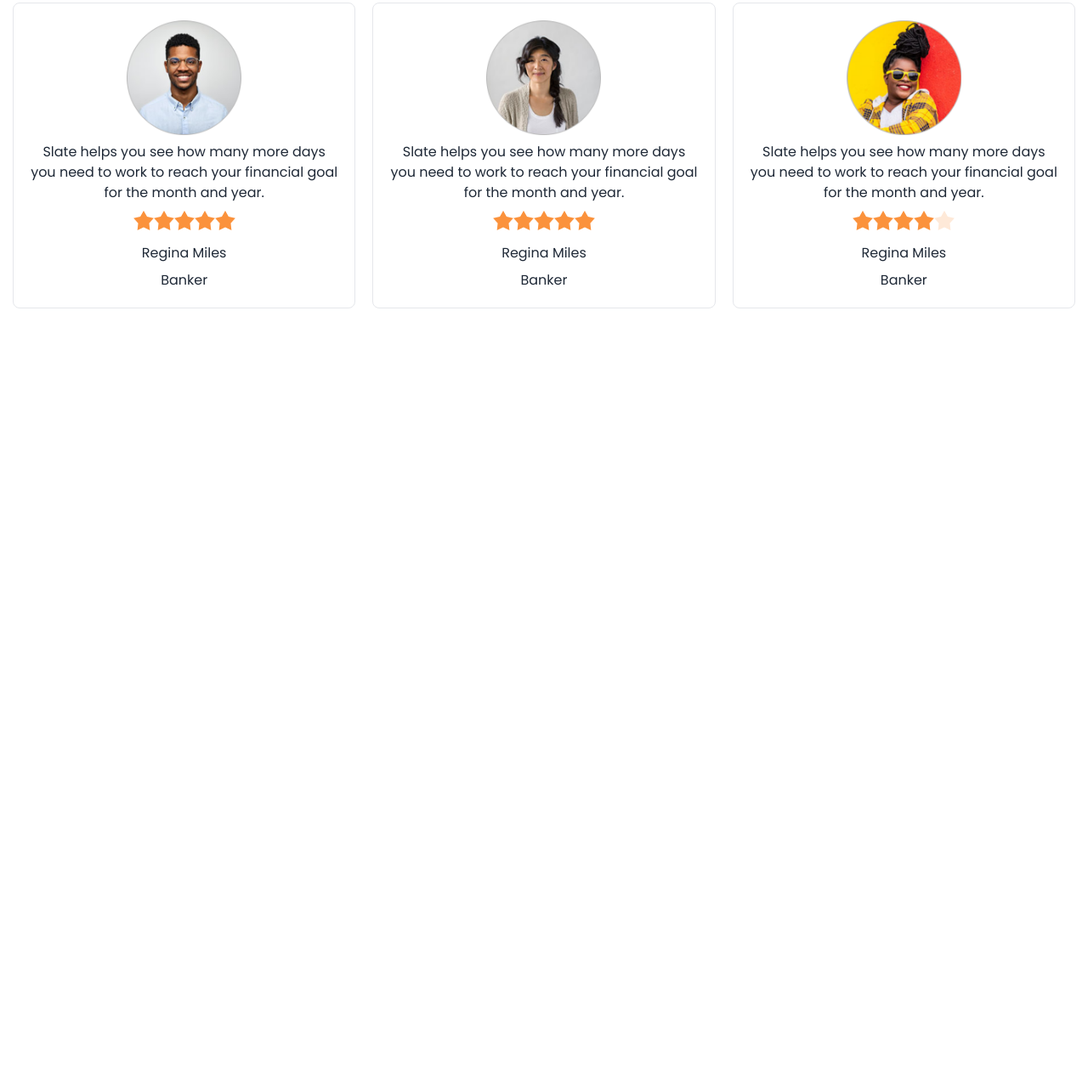
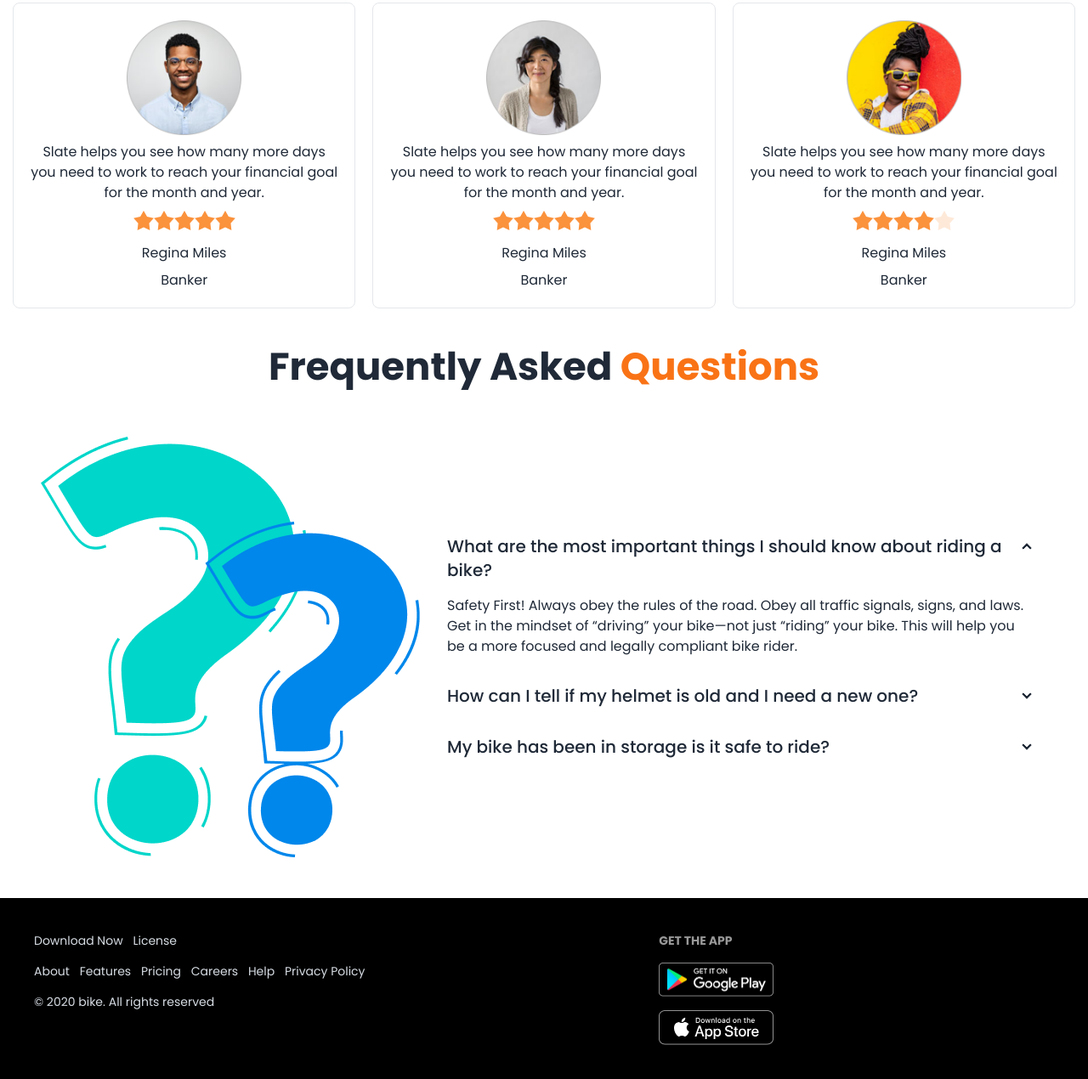
Before and after one commit to mehedi22rifat/Biker-zone-widh-daisyui, a plain HTML site: page ihello.html in a window 1280 px wide. Shown: the part 2030-3300 px from the top of the page at 85% size. Before the commit the page ends 2428 px from the top, so only its background shows below. Drawn offline with nearby package versions, Linux system fonts and the light colour scheme.

Commit message:
added all commit

```diff
--- a/ihello.html
+++ b/ihello.html
@@ -156,7 +156,7 @@
 
         <!-- latest News biker card section -->
         <section class="my-[40px]">
-            <h2 class="text-center text-[50px] font-bold mb-[50px]">latest News </h2>
+            <h2 class="text-center text-[50px] font-bold mb-[50px] px-[20px]">latest News </h2>
 
               <div class="grid grid-cols-1 md:grid-cols-2 lg:grid-cols-3 gap-2">
 
@@ -174,7 +174,7 @@
 
                  <!-- second card -->
                  <div class="card card-compact bg-base-100 shadow-xl p-[20px]">
-                    <figure><img src="images/others/latest1.png" alt="Shoes" /></figure>
+                    <figure><img src="images/others/latest3.png" alt="Shoes" /></figure>
                     <div class="card-body">
                       <h2 class="card-title">Ducati XDIAVEL S-73 </h2>
                       <p>Lorem ipsum dolor sit amet, consectetur adipiscing elit. Lacus, fermentum amet faucibus sed id nisi lectus at. </p>
@@ -185,7 +185,7 @@
                   </div>
                    <!-- third card -->
                    <div class="card card-compact bg-base-100 shadow-xl p-[20px]">
-                    <figure><img src="images/others/latest1.png" alt="Shoes" /></figure>
+                    <figure><img src="images/others/latest2.png" alt="Shoes" /></figure>
                     <div class="card-body">
                       <h2 class="card-title">Ducati XDIAVEL S-73 </h2>
                       <p>Lorem ipsum dolor sit amet, consectetur adipiscing elit. Lacus, fermentum amet faucibus sed id nisi lectus at. </p>
@@ -268,13 +268,92 @@
              </div>
         </section>
 
+
+        <!-- faq -->
+        <section class="">
+
+          <h2 class=" text-[30px] lg:text-[45px] font-bold text-center px-2 ">Frequently Asked <span class="text-orange-500"> Questions </span> </h2>
+
+          <div class="hero p-3 lg:p-8 gap-12">
+            <div class="hero-content flex-col lg:flex-row">
+              <img class="w-[75%]" src="./images/others/faq.png" class="max-w-sm rounded-lg shadow-2xl" />
+
+              <!-- faq -->
+              <div>
+                <div class="collapse collapse-arrow">
+                  <input type="radio" name="my-accordion-2" checked="checked" />
+                  <div class="collapse-title text-xl font-medium">
+                    What are the most important things I should
+                   know about riding a bike?
+                  </div>
+                  <div class="collapse-content">
+                    <p>
+                      Safety First! Always obey the rules of the road. Obey all traffic signals, signs, and laws. Get in the mindset of “driving” your bike—not just “riding” your bike. This will help you be a more focused and legally compliant bike rider.
+                    </p>
+                  </div>
+                </div>
+                <div class="collapse collapse-arrow">
+                  <input type="radio" name="my-accordion-2" />
+                  <div class="collapse-title text-xl font-medium">
+                    How can I tell if my helmet is old and I need a
+                    new one?
+                  </div>
+                  <div class="collapse-content">
+                    <p>
+                      Safety First! Always obey the rules of the road. Obey all traffic signals, signs, and laws. Get in the mindset of “driving” your bike—not just “riding” your bike. This will help you be a more focused and legally compliant bike rider.
+                    </p>
+                  </div>
+                </div>
+                <div class="collapse collapse-arrow">
+                  <input type="radio" name="my-accordion-2" />
+                  <div class="collapse-title text-xl font-medium">
+                    My bike has been in storage is it safe to ride?
+                  </div>
+                  <div class="collapse-content">
+                    <p>
+                      Safety First! Always obey the rules of the road. Obey all traffic signals, signs, and laws. Get in the mindset of “driving” your bike—not just “riding” your bike. This will help you be a more focused and legally compliant bike rider.
+                    </p>
+                  </div>
+                </div>
+              </div>
+              </div>
+          </div>
+
+          <!-- dkf -->
+
+        </section>
+
     </main>
 
 
     <!--footer-->
-   <footer>
 
-   </footer>
+    <footer class="footer p-10 bg-black text-neutral-content">
+      <aside class="space-y-2">
+        <div class="space-x-2">
+           <a href="">Download Now </a>
+           <a href="">License </a>
+        </div>
+        <div class="space-x-2">
+          <a href=""> About</a>
+          <a href="">Features </a>
+          <a href=""> Pricing </a>
+          <a href=""> Careers </a>
+          <a href="">Help  </a>
+          <a href="">Privacy Policy </a>
+        </div>
+        <div>
+         <p>  © 2020 bike. All rights reserved</p>
+        </div>
+      </aside>
+      <nav>
+        <header class="footer-title text-white">Get the App </header>
+        <div class="grid grid-cols-1 gap-4">
+          <a href=""><img class="w-[135px]" src="./images/others/android.png" alt=""> </a>
+          <a href=""><img class="w-[135px]" src="./images/others/ios.png" alt=""> </a>
+        </div>
+      </nav>
+    </footer>
 
 </body>
 </html>
```
